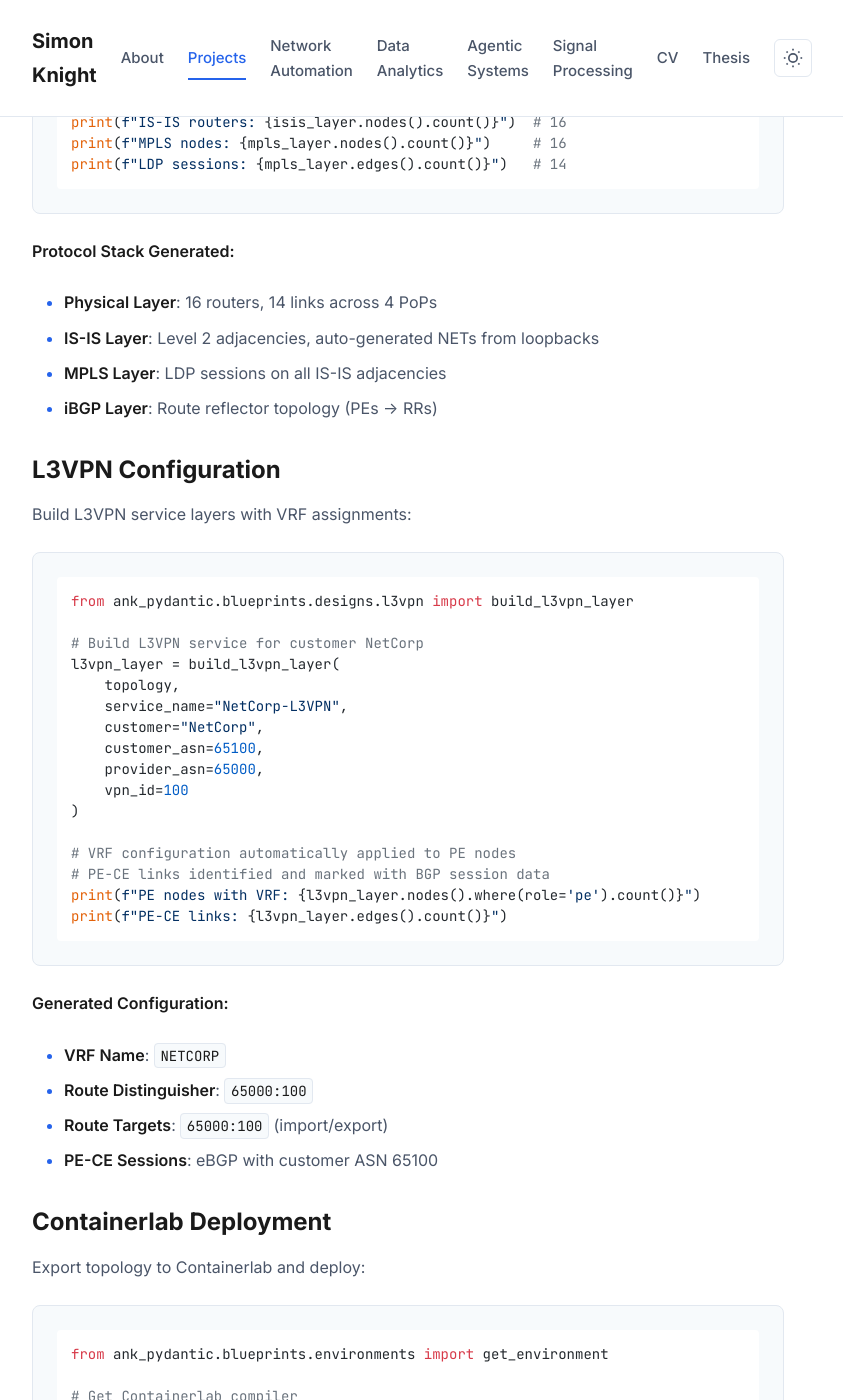
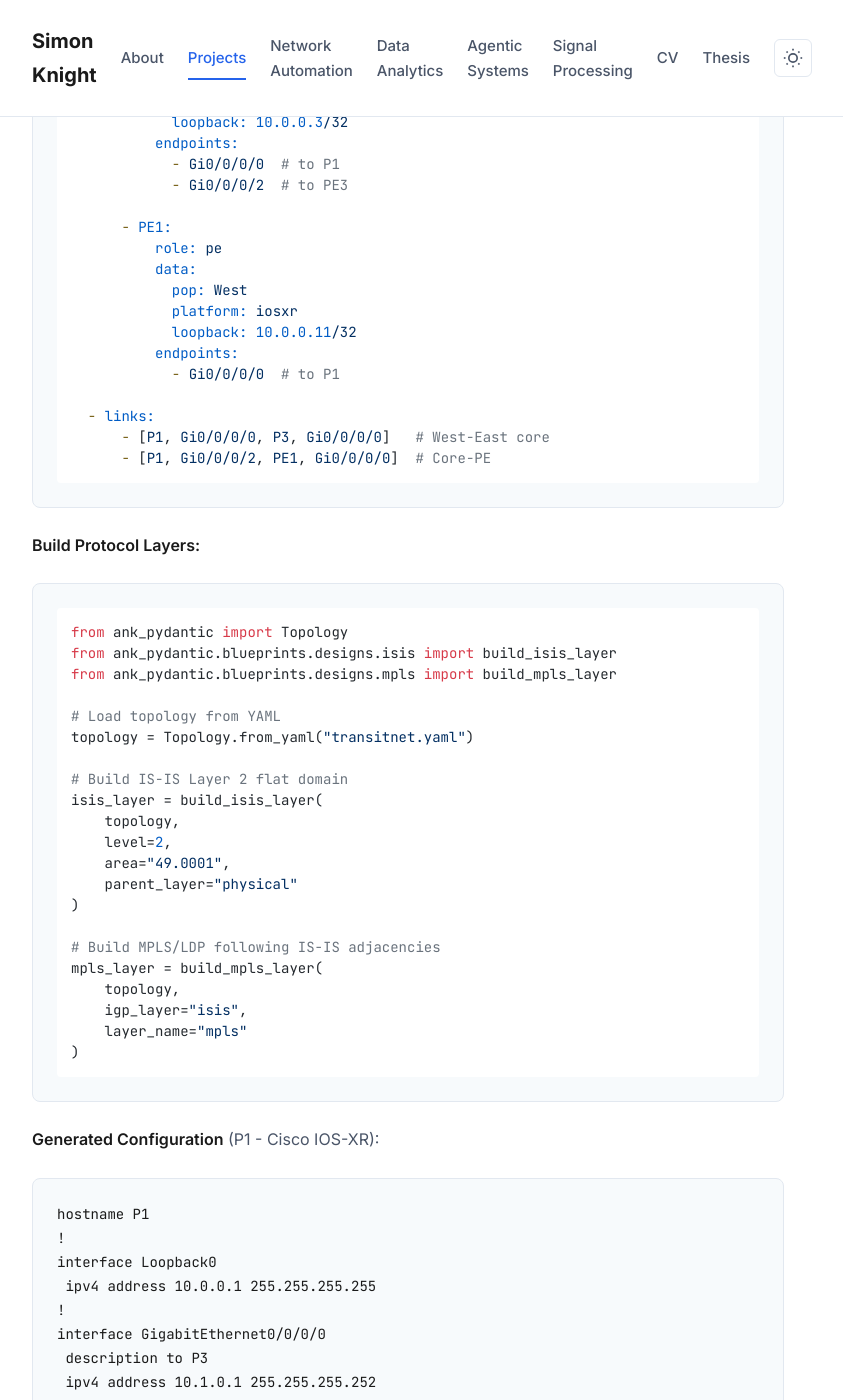
Before and after one commit to sk2/sk2.github.com, a Jekyll site: the page built from projects/ank-pydantic.md, in a window 1280 px wide and 1400 px high, scrolled down 2067 px. Shown: the whole window, without its empty margins (232-1075 px from the left). Built offline with Jekyll 4.4.1, drawn with Linux system fonts in a browser that asks for light colours; our own code applies the rules of GitHub Pages for plain Markdown files; some of the changed text lies outside the part shown.

Commit message:
Add input/output examples to ank_pydantic page
Show complete workflows with concrete examples:
- Input YAML topology (3-node SP core)
- Generated IOS-XR configuration (IS-IS + MPLS/LDP)
- Generated Containerlab YAML with node definitions
- Verification commands with expected output
- L3VPN input topology and generated VRF configs

Makes the value proposition concrete by showing what goes in and what comes out.

Co-Authored-By: Claude Sonnet 4.5 <noreply@anthropic.com>

````diff
--- a/projects/ank-pydantic.md
+++ b/projects/ank-pydantic.md
@@ -41,14 +41,59 @@ A Python library for modeling and querying network topologies with type-safe Pyd
 
 ### Service Provider Core: IS-IS + MPLS + iBGP
 
-Build a multi-vendor service provider topology with protocol layers:
+**Input Topology** (transitnet.yaml):
+
+```yaml
+topology:
+  - metadata:
+      name: TransitNet SP Core
+      organisation: TransitNet
+      asn: 65000
+
+  - nodes:
+      - P1:
+          role: core
+          data:
+            pop: West
+            platform: iosxr
+            loopback: 10.0.0.1/32
+          endpoints:
+            - Gi0/0/0/0  # to P3
+            - Gi0/0/0/1  # to P5
+            - Gi0/0/0/2  # to PE1
+
+      - P3:
+          role: core
+          data:
+            pop: East
+            platform: iosxr
+            loopback: 10.0.0.3/32
+          endpoints:
+            - Gi0/0/0/0  # to P1
+            - Gi0/0/0/2  # to PE3
+
+      - PE1:
+          role: pe
+          data:
+            pop: West
+            platform: iosxr
+            loopback: 10.0.0.11/32
+          endpoints:
+            - Gi0/0/0/0  # to P1
+
+  - links:
+      - [P1, Gi0/0/0/0, P3, Gi0/0/0/0]   # West-East core
+      - [P1, Gi0/0/0/2, PE1, Gi0/0/0/0]  # Core-PE
+```
+
+**Build Protocol Layers:**
 
 ```python
 from ank_pydantic import Topology
 from ank_pydantic.blueprints.designs.isis import build_isis_layer
 from ank_pydantic.blueprints.designs.mpls import build_mpls_layer
 
-# Load topology from YAML (16 devices: 8 core, 6 PE, 2 RR)
+# Load topology from YAML
 topology = Topology.from_yaml("transitnet.yaml")
 
 # Build IS-IS Layer 2 flat domain
@@ -65,22 +110,93 @@ mpls_layer = build_mpls_layer(
     igp_layer="isis",
     layer_name="mpls"
 )
+```
 
-# Verify layers created
-print(f"IS-IS routers: {isis_layer.nodes().count()}")  # 16
-print(f"MPLS nodes: {mpls_layer.nodes().count()}")     # 16
-print(f"LDP sessions: {mpls_layer.edges().count()}")   # 14
+**Generated Configuration** (P1 - Cisco IOS-XR):
+
+```cisco
+hostname P1
+!
+interface Loopback0
+ ipv4 address 10.0.0.1 255.255.255.255
+!
+interface GigabitEthernet0/0/0/0
+ description to P3
+ ipv4 address 10.1.0.1 255.255.255.252
+!
+interface GigabitEthernet0/0/0/2
+ description to PE1
+ ipv4 address 10.1.0.5 255.255.255.252
+!
+router isis CORE
+ is-type level-2-only
+ net 49.0001.0100.0000.0001.00
+ address-family ipv4 unicast
+  metric-style wide
+ !
+ interface Loopback0
+  passive
+  address-family ipv4 unicast
+ !
+ interface GigabitEthernet0/0/0/0
+  point-to-point
+  address-family ipv4 unicast
+   metric 10
+  !
+ !
+ interface GigabitEthernet0/0/0/2
+  point-to-point
+  address-family ipv4 unicast
+   metric 10
+  !
+ !
+!
+mpls ldp
+ router-id 10.0.0.1
+ interface GigabitEthernet0/0/0/0
+ !
+ interface GigabitEthernet0/0/0/2
+ !
+!
 ```
 
 **Protocol Stack Generated:**
-- **Physical Layer**: 16 routers, 14 links across 4 PoPs
+- **Physical Layer**: Nodes, interfaces, and connections
 - **IS-IS Layer**: Level 2 adjacencies, auto-generated NETs from loopbacks
-- **MPLS Layer**: LDP sessions on all IS-IS adjacencies
+- **MPLS Layer**: LDP sessions on all IS-IS adjacencies, router-id from loopback
 - **iBGP Layer**: Route reflector topology (PEs → RRs)
 
 ### L3VPN Configuration
 
-Build L3VPN service layers with VRF assignments:
+**Input:** Add customer sites to PE routers:
+
+```yaml
+# Add customer edge routers to topology
+- nodes:
+    - CE1:
+        role: ce
+        data:
+          organisation: NetCorp
+          asn: 65100
+          loopback: 192.168.1.1/32
+        endpoints:
+          - Gi0/0
+
+    - CE2:
+        role: ce
+        data:
+          organisation: NetCorp
+          asn: 65100
+          loopback: 192.168.2.1/32
+        endpoints:
+          - Gi0/0
+
+- links:
+    - [PE1, Gi0/0/0/1, CE1, Gi0/0]  # PE-CE link
+    - [PE3, Gi0/0/0/1, CE2, Gi0/0]  # PE-CE link
+```
+
+**Build L3VPN Layer:**
 
 ```python
 from ank_pydantic.blueprints.designs.l3vpn import build_l3vpn_layer
@@ -94,22 +210,53 @@ l3vpn_layer = build_l3vpn_layer(
     provider_asn=65000,
     vpn_id=100
 )
-
-# VRF configuration automatically applied to PE nodes
-# PE-CE links identified and marked with BGP session data
-print(f"PE nodes with VRF: {l3vpn_layer.nodes().where(role='pe').count()}")
-print(f"PE-CE links: {l3vpn_layer.edges().count()}")
 ```
 
-**Generated Configuration:**
+**Generated VRF Configuration** (PE1):
+
+```cisco
+vrf NETCORP
+ address-family ipv4 unicast
+  import route-target
+   65000:100
+  !
+  export route-target
+   65000:100
+  !
+ !
+!
+interface GigabitEthernet0/0/0/1
+ description to CE1 (NetCorp)
+ vrf NETCORP
+ ipv4 address 10.100.1.1 255.255.255.252
+!
+router bgp 65000
+ vrf NETCORP
+  rd 65000:100
+  address-family ipv4 unicast
+   redistribute connected
+  !
+  neighbor 10.100.1.2
+   remote-as 65100
+   description CE1
+   address-family ipv4 unicast
+    route-policy NETCORP-IN in
+    route-policy NETCORP-OUT out
+   !
+  !
+ !
+!
+```
+
+**Result:**
 - **VRF Name**: `NETCORP`
 - **Route Distinguisher**: `65000:100`
 - **Route Targets**: `65000:100` (import/export)
-- **PE-CE Sessions**: eBGP with customer ASN 65100
+- **PE-CE Sessions**: eBGP between PE1↔CE1, PE3↔CE2
 
 ### Containerlab Deployment
 
-Export topology to Containerlab and deploy:
+**Export to Containerlab:**
 
 ```python
 from ank_pydantic.blueprints.environments import get_environment
@@ -125,7 +272,43 @@ with open("transitnet.clab.yml", "w") as f:
     f.write(artifacts.files['topology.clab.yml'])
 ```
 
-Deploy to Containerlab:
+**Generated Containerlab File** (transitnet.clab.yml):
+
+```yaml
+name: transitnet
+mgmt:
+  network: mgmt
+  ipv4-subnet: 172.20.20.0/24
+
+topology:
+  nodes:
+    P1:
+      kind: cisco_xrv9k
+      image: vrnetlab/vr-xrv9k:7.3.2
+      mgmt-ipv4: 172.20.20.11
+      binds:
+        - ./configs/P1.cfg:/config/startup-config.cfg
+
+    P3:
+      kind: cisco_xrv9k
+      image: vrnetlab/vr-xrv9k:7.3.2
+      mgmt-ipv4: 172.20.20.13
+      binds:
+        - ./configs/P3.cfg:/config/startup-config.cfg
+
+    PE1:
+      kind: cisco_xrv9k
+      image: vrnetlab/vr-xrv9k:7.3.2
+      mgmt-ipv4: 172.20.20.21
+      binds:
+        - ./configs/PE1.cfg:/config/startup-config.cfg
+
+  links:
+    - endpoints: ["P1:Gi0/0/0/0", "P3:Gi0/0/0/0"]
+    - endpoints: ["P1:Gi0/0/0/2", "PE1:Gi0/0/0/0"]
+```
+
+**Deploy and Verify:**
 
 ```bash
 # Deploy topology
@@ -134,21 +317,34 @@ sudo containerlab deploy -t transitnet.clab.yml
 # Verify deployment
 sudo containerlab inspect -t transitnet.clab.yml
 
+# Output:
+# +---+---------------------+--------------+-------------------+-------+---------+
+# | # |        Name         | Container ID |       Image       | Kind  |  State  |
+# +---+---------------------+--------------+-------------------+-------+---------+
+# | 1 | clab-transitnet-P1  | abc123...    | vr-xrv9k:7.3.2   | xrv9k | running |
+# | 2 | clab-transitnet-P3  | def456...    | vr-xrv9k:7.3.2   | xrv9k | running |
+# | 3 | clab-transitnet-PE1 | ghi789...    | vr-xrv9k:7.3.2   | xrv9k | running |
+
 # Test IS-IS neighbors on P1
 docker exec -it clab-transitnet-P1 show isis neighbors
+
+# Expected output:
+# IS-IS CORE neighbors:
+# System Id       Interface       SNPA           State  Holdtime Type IETF-NSF
+# P3              Gi0/0/0/0       *PtoP*         Up     28       L2   Capable
+# PE1             Gi0/0/0/2       *PtoP*         Up     29       L2   Capable
 
 # Verify LDP sessions
 docker exec -it clab-transitnet-P1 show mpls ldp neighbor
 
-# Test end-to-end connectivity (PE1 → PE6)
-docker exec -it clab-transitnet-PE1 ping 10.0.0.16
+# Expected output:
+# Peer LDP Ident: 10.0.0.3:0; Local LDP Ident 10.0.0.1:0
+#   TCP connection: 10.0.0.3:646 - 10.0.0.1:28577
+#   State: Oper; Msgs sent/rcvd: 12/11; Downstream
+# Peer LDP Ident: 10.0.0.11:0; Local LDP Ident 10.0.0.1:0
+#   TCP connection: 10.0.0.11:646 - 10.0.0.1:12389
+#   State: Oper; Msgs sent/rcvd: 10/9; Downstream
 ```
-
-**Output Format:**
-- Multi-vendor support (Cisco IOS-XR, Juniper Junos)
-- Management network auto-configured (172.20.20.0/24)
-- Volume mounts for configs
-- Interface mappings preserved
 
 ### Query API Usage
 
````
